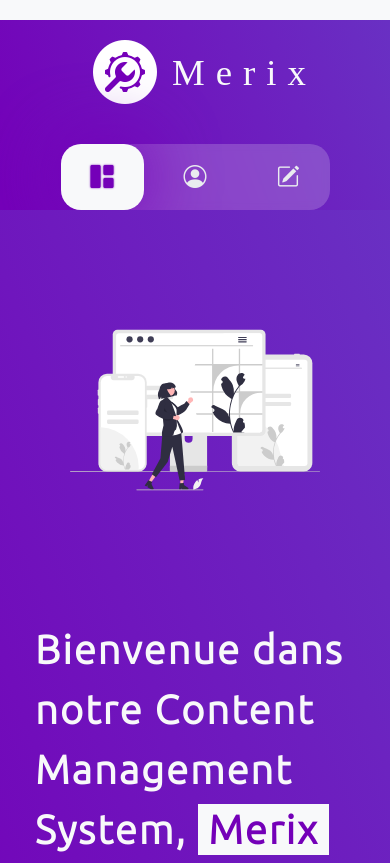
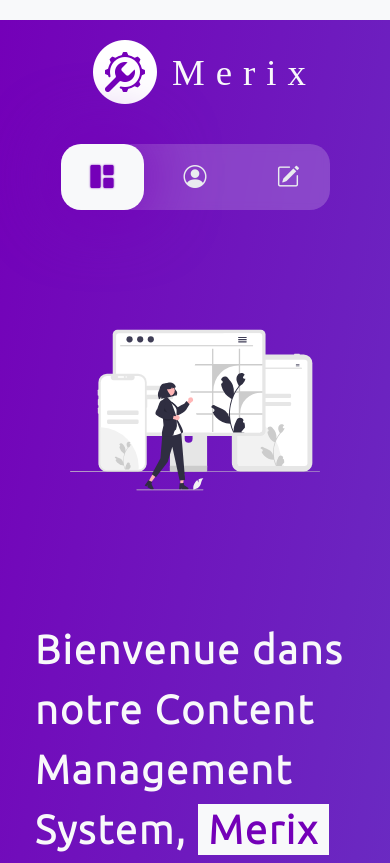
Before and after one commit to pertinent23/merix.frontend, a plain HTML site: page index.html in a window 390 px wide. Shown: the top 863 px of the page. Drawn offline with Linux system fonts and the light colour scheme; a web font is replaced by a local one.

Commit message:
after managing black mode

```diff
--- a/css/_base.css
+++ b/css/_base.css
@@ -14,6 +14,11 @@ nav{
 nav.light{
     background-image: none;
     background-color: var(--cultured);
+}
+
+nav.transparent{
+    background-image: none;
+    background-color: transparent;
 }
 
 nav section{
--- a/css/_index.css
+++ b/css/_index.css
@@ -2,11 +2,20 @@ main{
     overflow: hidden;
 }
 
+.content-head-data{
+    background-image: var( --gradient );
+    clip-path: polygon( 0% 0%, 0% 90%, 40% 100%, 100% 90%, 100% 0%, 0% 0% );
+}
+
 .part-1{
     min-height: 85vh;
-    background-image: var( --gradient );
     overflow: hidden;
-    clip-path: polygon( 0% 0%, 0% 90%, 40% 100%, 100% 90%, 100% 0%, 0% 0% );
+}
+
+@media screen and (max-width: 768px) {
+    .part-1{
+        padding-bottom: 100px;
+    }
 }
 
 .parts{
--- a/css/global.css
+++ b/css/global.css
@@ -33,8 +33,8 @@
     --medium-turquoise: #64dfdfff;
     --turquoise: #72efddff;
     --aquamarine: #80ffdbff;
-    --gradient: linear-gradient( 70deg, #7400b8ff, #6930c3ff );
-    --gradient-2: linear-gradient( 70deg, #7400b8ff, #5e60ceff );
+    --gradient: linear-gradient( 100deg, var( --purple ), var( --french-violet ) );
+    --gradient-2: linear-gradient( 70deg, var( --purple ), var( --slate-blue ) );
 }
 
 ::-webkit-scrollbar{
--- a/index.html
+++ b/index.html
@@ -16,7 +16,9 @@
 </head>
 <body>
     <header></header>
-    <nav class="d-flex flex-column flex-md-row justify-content-between align-items-center">
+    <main>
+        <section class="w-100 content-head-data flex-column">
+            <nav class="d-flex flex-column flex-md-row justify-content-between align-items-center transparent">
                 <section class="navbar-brand d-flex align-items-center">
                     <img src="./icons/icon.outline.64.png" alt="web site icon">
                     <p> Merix </p>
@@ -36,7 +38,6 @@
                     </a>
                 </section>
             </nav>
-    <main>
             <section class="parts part-1 w-100 d-flex flex-column-reverse flex-md-row">
                 <div class="slide-1 slide">
                     <div class="slide-title"> Bienvenue dans notre Content Management System, <span> Merix </span> </div>
@@ -51,6 +52,7 @@
                         <img src="./images/undraw_web_devices_re_m8sc.svg" alt="the animation">
                     </div>
                 </div>
+            </section>
         </section>
         <section class="parts part-2 w-100 d-flex flex-column flex-md-row">
             <div class="slide-2 slide d-flex justify-content-center align-items-center">
```
Also changed, not shown: images/93694-work-from-home.gif (added), images/undraw_building_blocks_re_5ahy_black.svg (added). Lines whose indentation alone changed are shown as unchanged.
